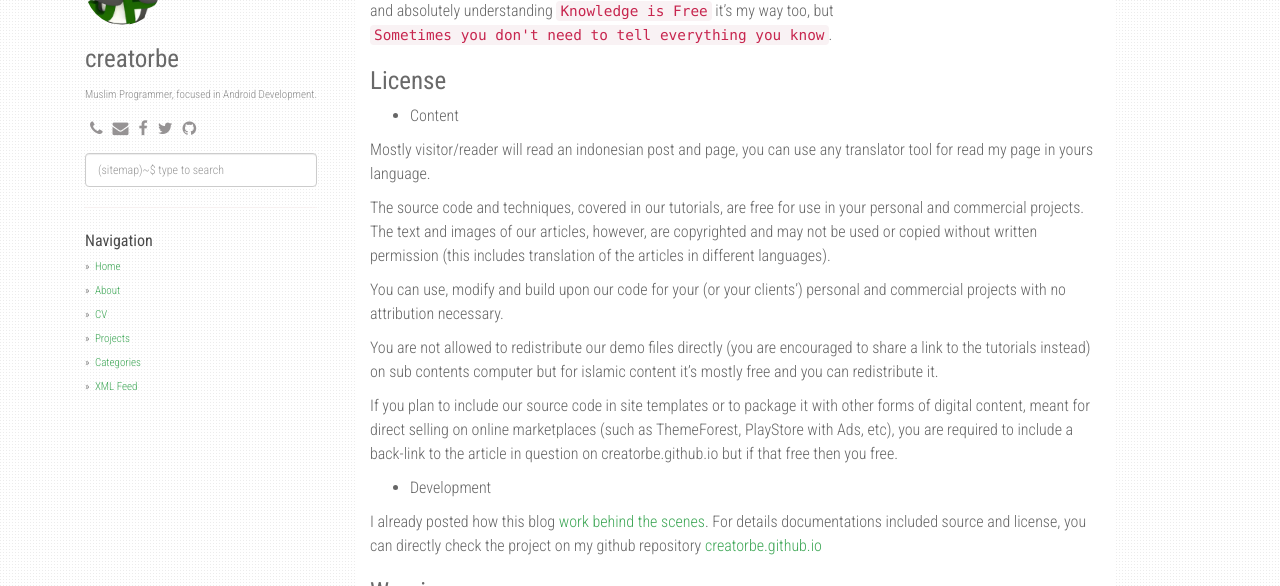
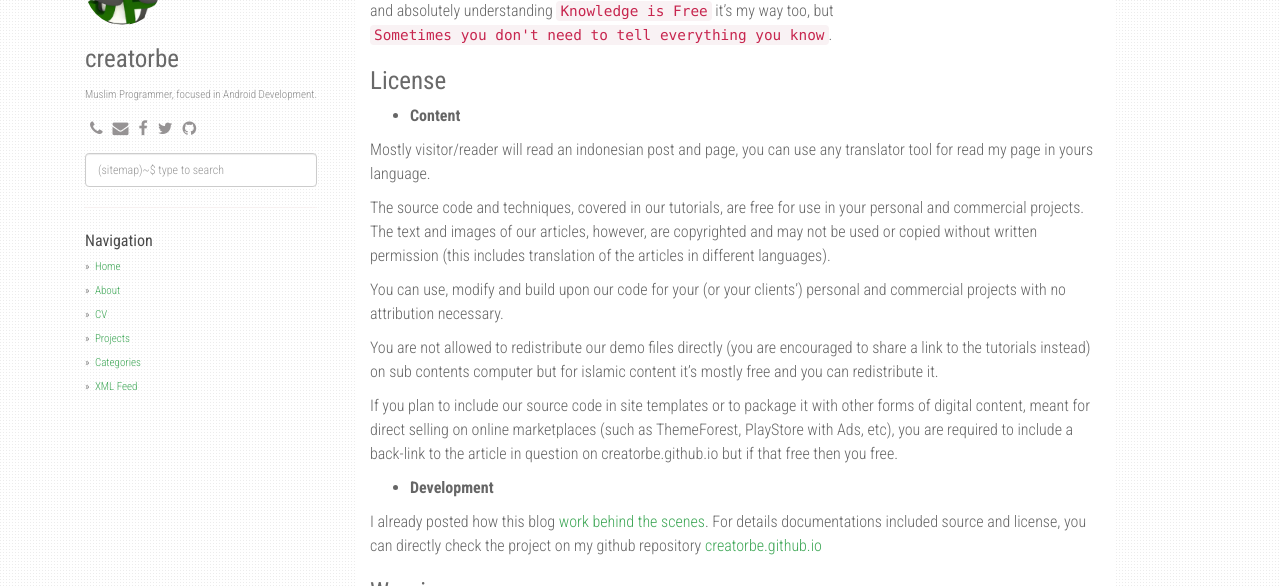
Before and after one commit to creatorbe/creatorbe.github.io, a Jekyll site: the page built from about.md, in a window 1280 px wide and 900 px high, scrolled down 1155 px. Shown: the part 150-736 px from the top of the window. Built offline with Jekyll 4.4.1, drawn with Linux system fonts in a browser that asks for light colours; nearby versions of some CDN libraries.

Commit message:
bolding sub title

```diff
--- a/about.md
+++ b/about.md
@@ -27,7 +27,7 @@ This is creatorb's personal blog's and developed with love! Mostly all contents
 License
 =======
 
-* Content
+* **Content**
 
 Mostly visitor/reader will read an indonesian post and page, you can use any translator tool for read my page in yours language.
 
@@ -39,7 +39,7 @@ You are not allowed to redistribute our demo files directly (you are encouraged
 
 If you plan to include our source code in site templates or to package it with other forms of digital content, meant for direct selling on online marketplaces (such as ThemeForest, PlayStore with Ads, etc), you are required to include a back-link to the article in question on creatorbe.github.io but if that free then you free.
 
-* Development
+* **Development**
 
 I already posted how this blog [work behind the scenes](https://creatorbe.github.io/en/git/minds/2015/10/26/gh-pages-creatorbe.html). For details documentations included source and license, you can directly check the project on my github repository [creatorbe.github.io](https://github.com/creatorbe/creatorbe.github.io)
 
```
